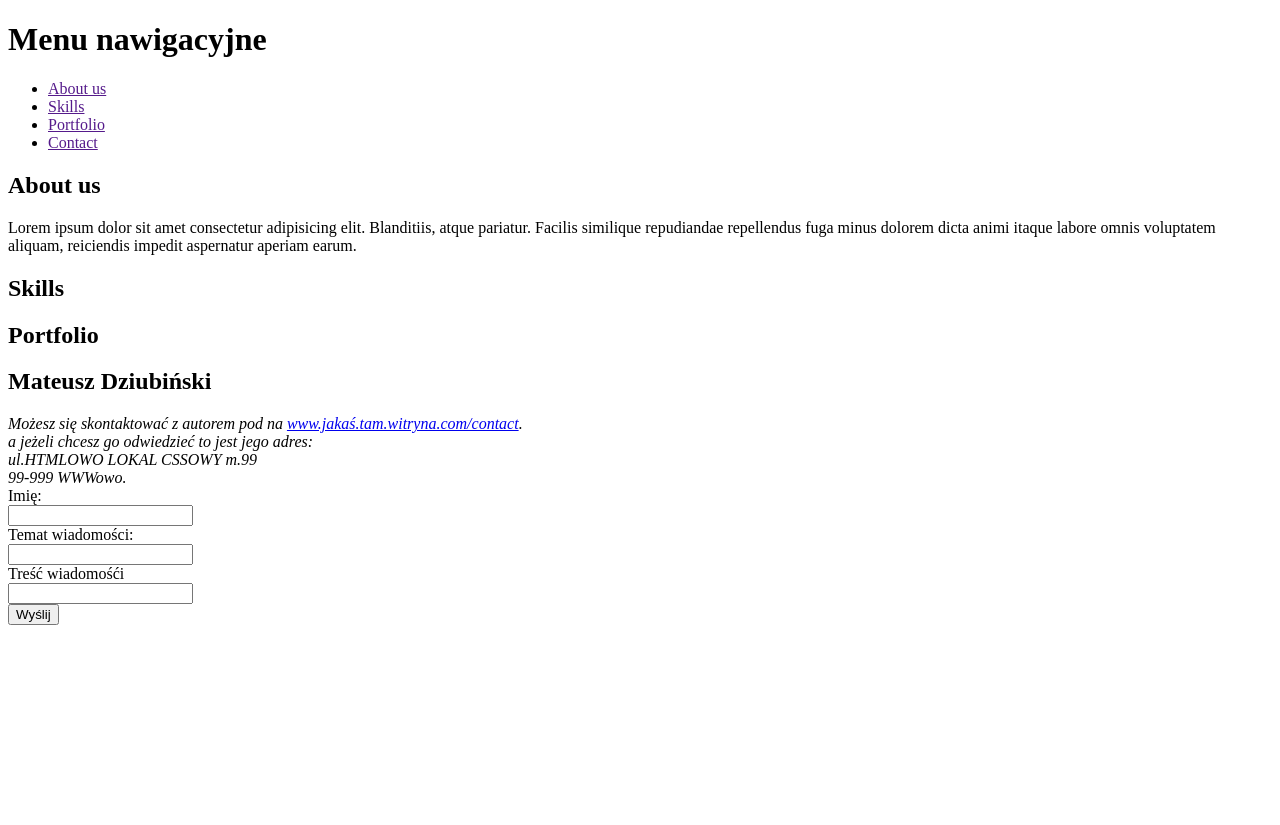
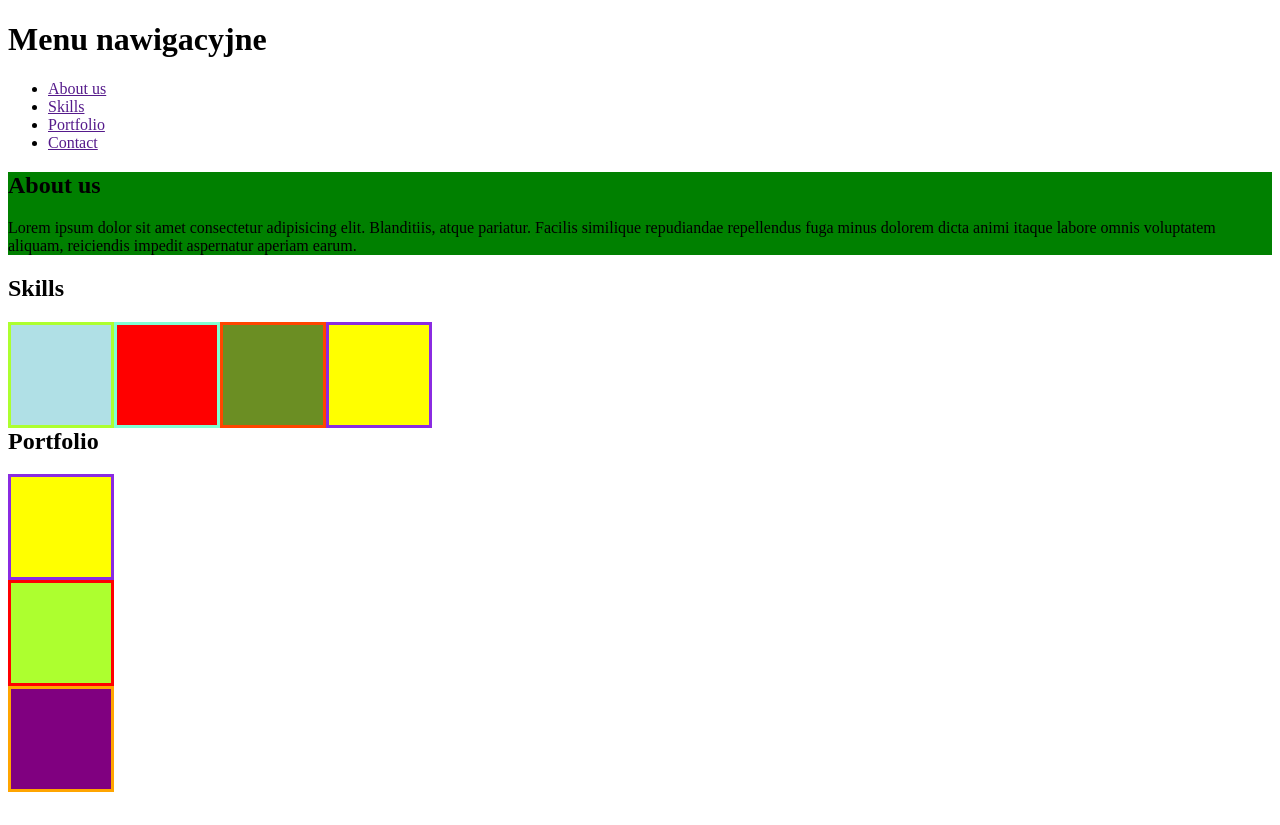
Before and after one commit to mateusz0dziubinski/StrukturaHTMLAboutUsSkillsPortfolioContact, a plain HTML site: page index.html in a window 1280 px wide. Shown: the top 825 px of the page. Before the commit the page ends 800 px from the top, so only its background shows below. Drawn offline with Linux system fonts and the light colour scheme.

Commit message:
Zadanie: CSS dodany plus drobne zmiany

```diff
--- /dev/null
+++ b/css/style.css
@@ -0,0 +1,87 @@
+#AboutUs {
+    background: green
+}
+
+.square1 {
+    width: 100px;
+    height: 100px;
+    background: powderblue;
+    float: left;
+    border-style: solid;
+    border-color: greenyellow;
+}
+
+.square2 {
+    width: 100px;
+    height: 100px;
+    background: red;
+    float: left;
+    border-style: solid;
+    border-color: aquamarine;
+}
+
+.square3 {
+    width: 100px;
+    height: 100px;
+    background: olivedrab;
+    float: left;
+    border-style: solid;
+    border-color: orangered;
+}
+
+.square4 {
+
+    width: 100px;
+    height: 100px;
+    background: yellow;
+    float: left;
+    border-style: solid;
+    border-color: blueviolet;
+}
+
+#Portfolio{
+    width: 100px;
+    height: 500px;
+}
+
+#Contact{
+    width: 500px;
+    height: 500px;
+}
+
+.square11 {
+    width: 100px;
+    height: 100px;
+    background: yellow;
+    border-style: solid;
+    border-color: blueviolet;
+}
+
+.square22 {
+
+    width: 100px;
+    height: 100px;
+    background: greenyellow;
+    border-style: solid;
+    border-color: red;
+}
+
+.square33 {
+    width: 100px;
+    height: 100px;
+    background: purple;
+    border-style: solid;
+    border-color: orange;
+
+}
+
+.button {
+    background-color: #4CAF50; /* Green */
+    border: none;
+    color: white;
+    padding: 15px 32px;
+    text-align: center;
+    text-decoration: none;
+    display: inline-block;
+    font-size: 16px;
+}
--- a/index.html
+++ b/index.html
@@ -2,6 +2,7 @@
 <html lang="en">
 <head>
     <meta charset="UTF-8">
+    <link rel="Stylesheet" href="css\style.css">
     <title>Document</title>
 </head>
 <body>
@@ -32,7 +33,7 @@
             <h2>Portfolio</h2>
             <div class="square11"></div>
             <div class="square22"></div>
-            <div class="square22"></div>
+            <div class="square33"></div>
         </section>
         <section id=Contact>
             <h2>Mateusz Dziubiński</h2>
@@ -52,7 +53,7 @@
                 Treść wiadomośći<br>
                 <input type="text" name="meseage">
                 <br>
-                <input type="submit" value="Wyślij">
+                <input type="button" class="button" value="Wyślij">
               </form>
         </section>
    </header>
```
Also changed, not shown: 1 other file.
